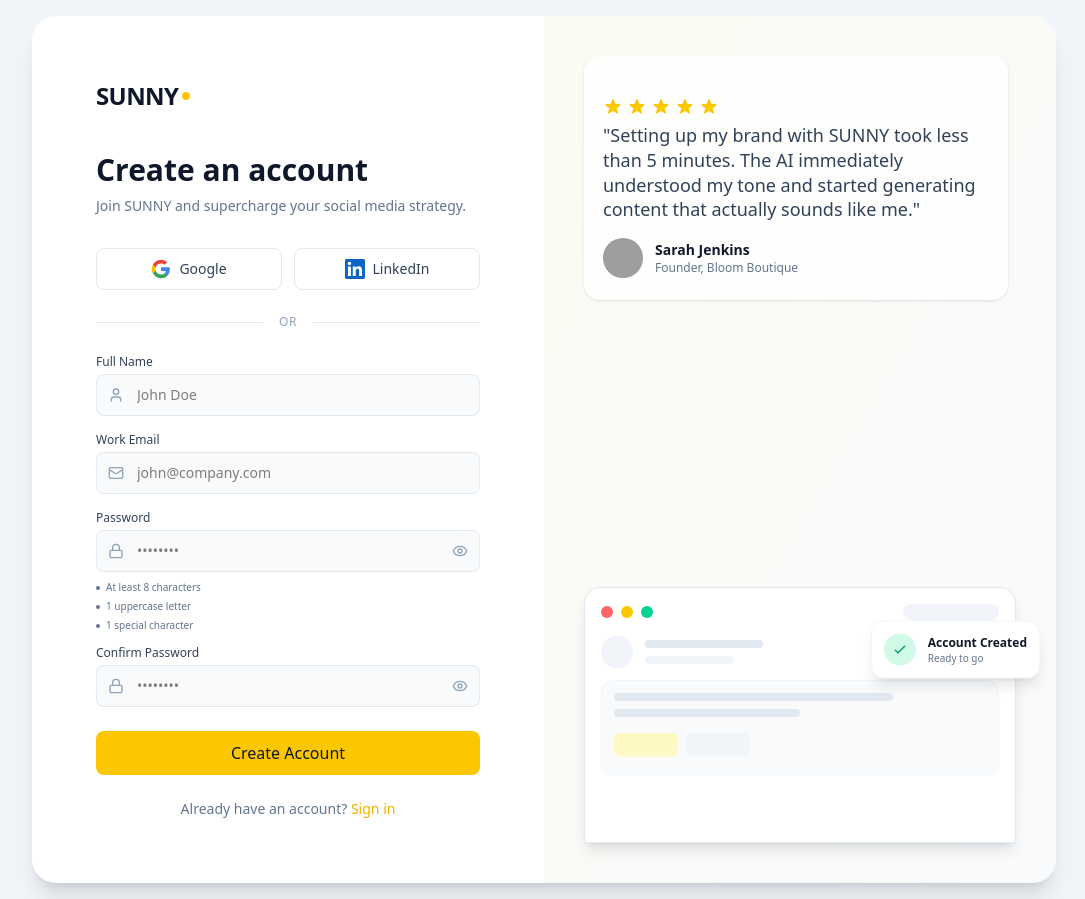
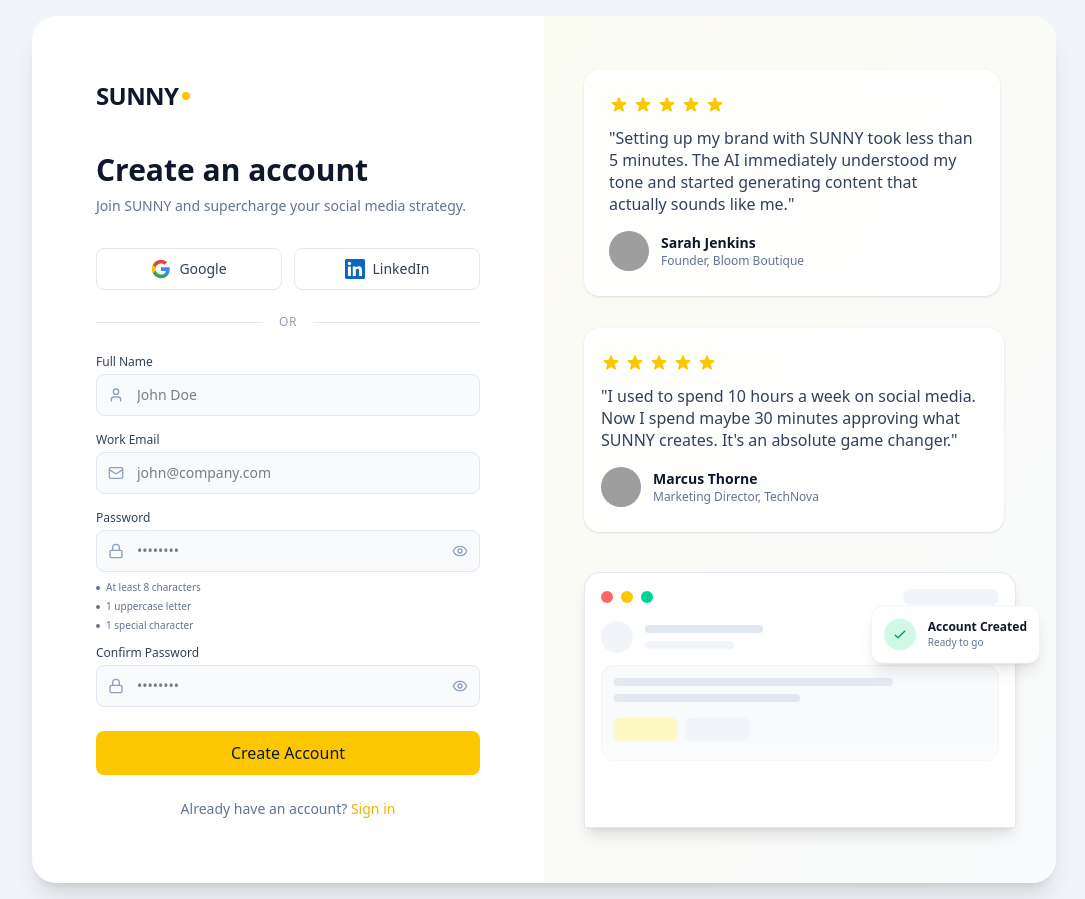
Before and after one commit to Anukalpdixit/sunny, a React (Vite) app: page / in a window 1280 px wide. Shown: the whole page, without its empty margins (96-1181 px from the left). Built offline with nearby package versions, Linux system fonts and the light colour scheme; grey boxes are pictures that could not be loaded.

Commit message:
feat(SignUp): Improve visual layout of testimonial card
Refactors the layout of the testimonial card in the SignUp component. Adjusts padding, margins, and spacing to create a more visually appealing and balanced presentation.

```diff
--- a/src/components/SignUp.tsx
+++ b/src/components/SignUp.tsx
@@ -236,16 +236,16 @@
         <div className="hidden lg:block w-1/2 bg-slate-50 p-10 relative overflow-hidden">
           <div className="absolute inset-0 bg-gradient-to-br from-yellow-50/50 to-slate-50/50"></div>
 
-          <div className="relative h-full flex flex-col justify-between z-10">
-            <div className="bg-white/80 backdrop-blur-sm pl-[18px] mr-2 mb-[39px] pb-[21px] pt-[40px] pr-[23px] rounded-2xl shadow-sm border border-white">
-              <div className="flex gap-1 -mr-[7px] pr-[3px] mb-[6px]">
+          <div className="relative h-full flex flex-col justify-center gap-8 z-10">
+            <div className="bg-white/80 backdrop-blur-sm p-6 rounded-2xl shadow-sm border border-white mr-4">
+              <div className="flex gap-1 mb-3">
                 {[1, 2, 3, 4, 5].map((star) => (
                   <svg key={star} className="w-5 h-5 text-yellow-400" fill="currentColor" viewBox="0 0 20 20">
                     <path d="M9.049 2.927c.3-.921 1.603-.921 1.902 0l1.07 3.292a1 1 0 00.95.69h3.462c.969 0 1.371 1.24.588 1.81l-2.8 2.034a1 1 0 00-.364 1.118l1.07 3.292c.3.921-.755 1.688-1.54 1.118l-2.8-2.034a1 1 0 00-1.175 0l-2.8 2.034c-.784.57-1.838-.197-1.539-1.118l1.07-3.292a1 1 0 00-.364-1.118L2.98 8.72c-.783-.57-.38-1.81.588-1.81h3.461a1 1 0 00.951-.69l1.07-3.292z" />
                   </svg>
                 ))}
               </div>
-              <p className="text-slate-700 font-medium text-lg leading-snug mb-4">
+              <p className="text-slate-700 font-medium text-base leading-snug mb-4">
                 "Setting up my brand with SUNNY took less than 5 minutes. The AI immediately understood my tone and started generating content that actually sounds like me."
               </p>
               <div className="flex items-center gap-3">
@@ -259,9 +259,31 @@
               </div>
             </div>
 
-            <div className="mt-8 relative">
+            <div className="bg-white/80 backdrop-blur-sm p-6 pl-4 ml-0 w-[420px] rounded-2xl shadow-sm border border-white">
+              <div className="flex gap-1 mb-3">
+                {[1, 2, 3, 4, 5].map((star) => (
+                  <svg key={star} className="w-5 h-5 text-yellow-400" fill="currentColor" viewBox="0 0 20 20">
+                    <path d="M9.049 2.927c.3-.921 1.603-.921 1.902 0l1.07 3.292a1 1 0 00.95.69h3.462c.969 0 1.371 1.24.588 1.81l-2.8 2.034a1 1 0 00-.364 1.118l1.07 3.292c.3.921-.755 1.688-1.54 1.118l-2.8-2.034a1 1 0 00-1.175 0l-2.8 2.034c-.784.57-1.838-.197-1.539-1.118l1.07-3.292a1 1 0 00-.364-1.118L2.98 8.72c-.783-.57-.38-1.81.588-1.81h3.461a1 1 0 00.951-.69l1.07-3.292z" />
+                  </svg>
+                ))}
+              </div>
+              <p className="text-slate-700 font-medium text-base leading-snug mb-4">
+                "I used to spend 10 hours a week on social media. Now I spend maybe 30 minutes approving what SUNNY creates. It's an absolute game changer."
+              </p>
+              <div className="flex items-center gap-3">
+                <div className="w-10 h-10 rounded-full bg-slate-200 overflow-hidden">
+                  <img src="https://picsum.photos/seed/marcus/100/100" alt="Marcus T." className="w-full h-full object-cover" referrerPolicy="no-referrer" />
+                </div>
+                <div>
+                  <p className="text-sm font-bold text-slate-900">Marcus Thorne</p>
+                  <p className="text-xs text-slate-500">Marketing Director, TechNova</p>
+                </div>
+              </div>
+            </div>
+
+            <div className="mt-2 relative">
               {/* Abstract UI Mockup */}
-              <div className="bg-white rounded-t-2xl shadow-lg border border-slate-200 p-4 h-64 overflow-hidden relative">
+              <div className="bg-white rounded-t-2xl shadow-lg border border-slate-200 p-4 pb-0 mb-[2px] h-64 overflow-hidden relative">
                 <div className="flex items-center justify-between mb-4">
                   <div className="flex gap-2">
                     <div className="w-3 h-3 rounded-full bg-red-400"></div>
```
